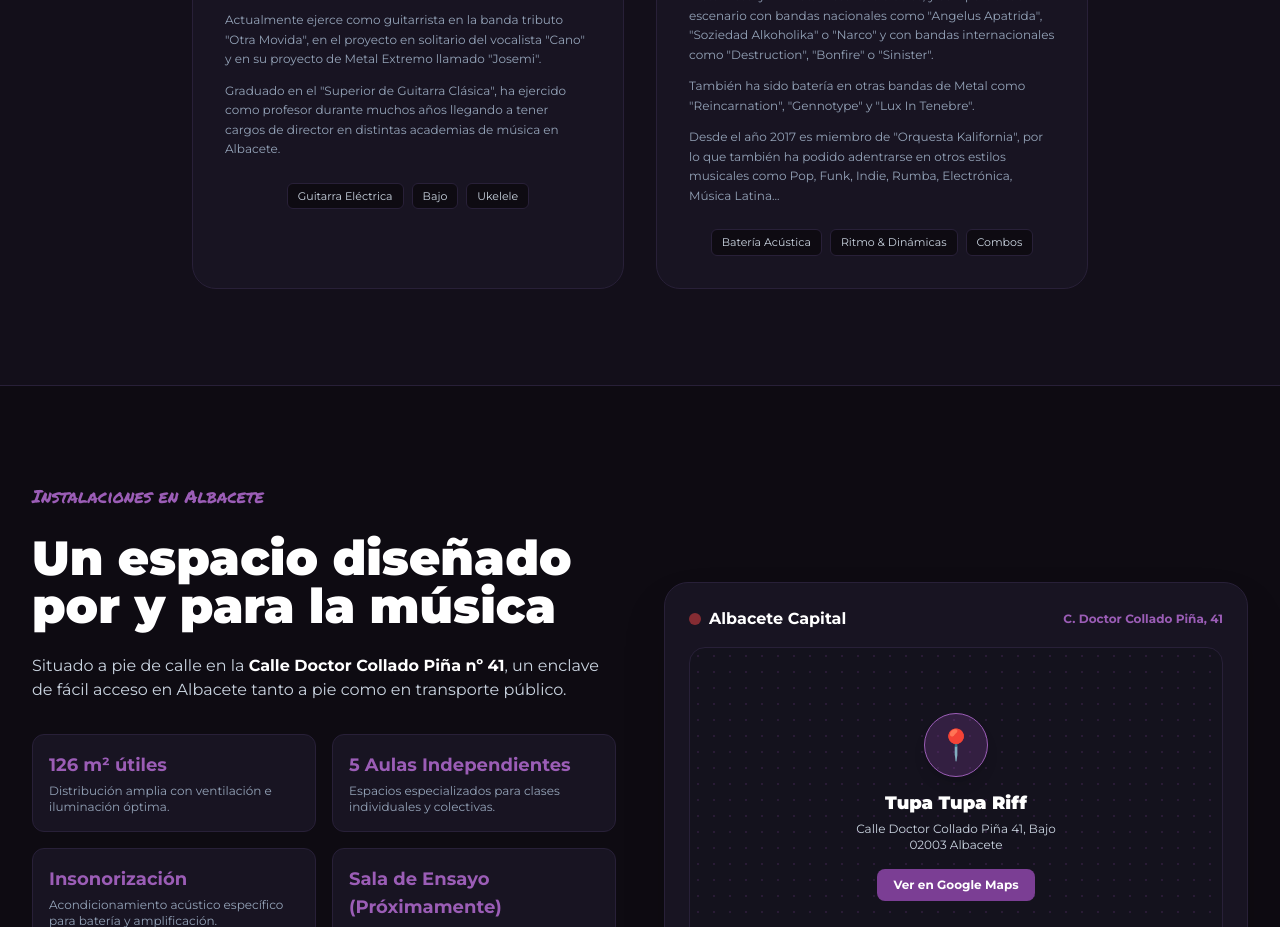
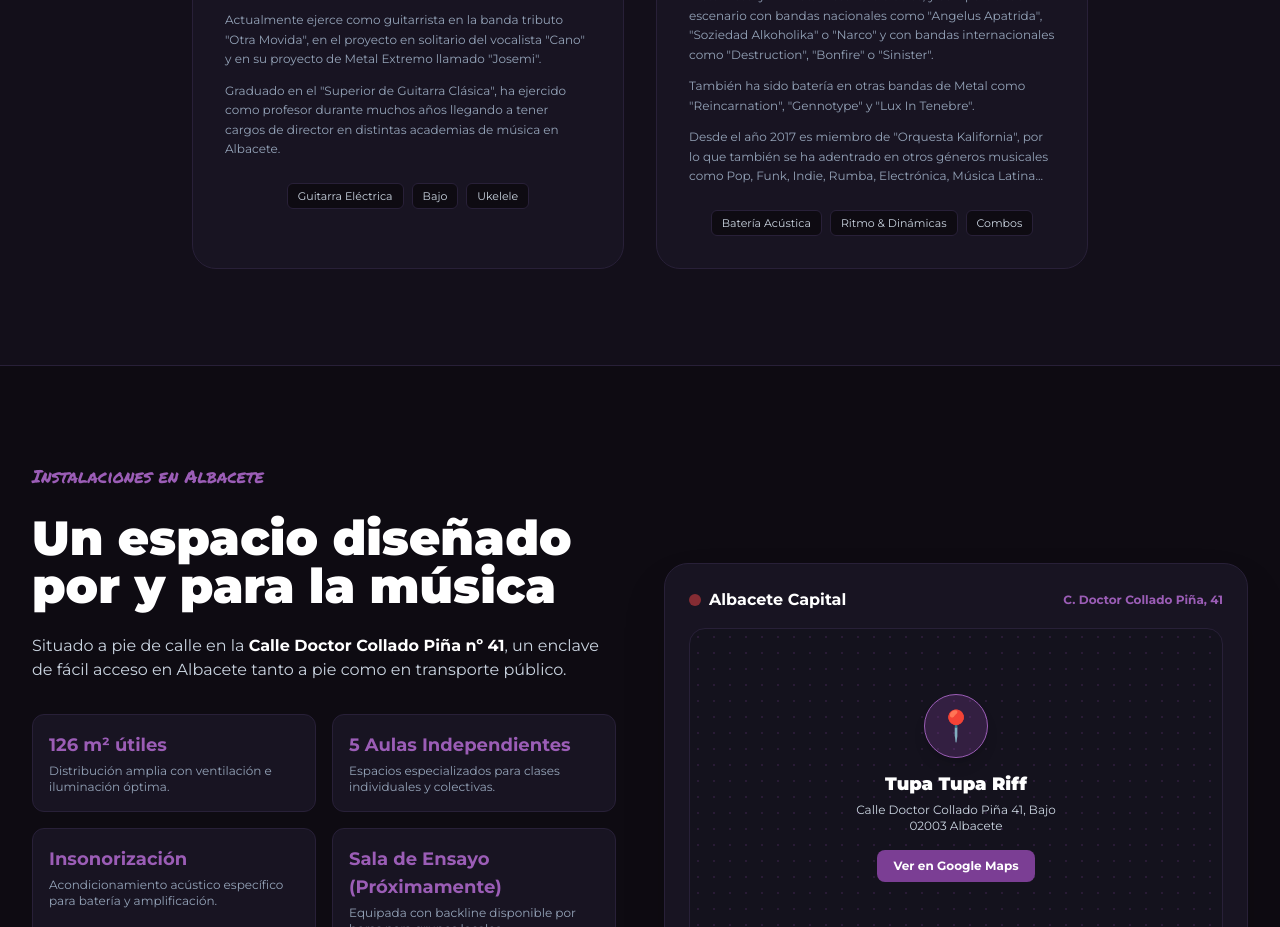
Before and after one commit to TupaTupaRiff/tupatupariff.com, a React (Vite) app: page / in a window 1280 px wide. Shown: the part 5120-6047 px from the top of the page. Built offline with nearby package versions, Linux system fonts and the light colour scheme.

Commit message:
Update description for Toñín in Equipo component

```diff
--- a/src/components/Equipo.tsx
+++ b/src/components/Equipo.tsx
@@ -11,7 +11,7 @@ const founders = [
   {
     name: 'Toñín',
     role: 'Profesor de Batería',
-    desc: 'Más de media vida dedicada a la música. Especializado en ritmos y grooves de Metal, Rock y Punk.\n\nFundador de "Insaniam", banda albaceteña de Metal Extremo con la que ha compuesto y grabado 4 álbumes de estudio hasta la fecha y con la que ha girado por toda España y Portugal, llegando a tocar en festivales de prestigio como "Viña Rock", "Alterna Festival", "Ginetarock", "Kanekas Metal Fest" y "Dimetal Fest" entre otros, y compartiendo escenario con bandas nacionales como "Angelus Apatrida", "Soziedad Alkoholika" o "Narco" y con bandas internacionales como "Destruction", "Bonfire" o "Sinister".\n\nTambién ha sido batería en otras bandas de Metal como "Reincarnation", "Gennotype" y "Lux In Tenebre".\n\nDesde el año 2017 es miembro de "Orquesta Kalifornia", por lo que también ha podido adentrarse en otros estilos musicales como Pop, Funk, Indie, Rumba, Electrónica, Música Latina...',
+    desc: 'Más de media vida dedicada a la música. Especializado en ritmos y grooves de Metal, Rock y Punk.\n\nFundador de "Insaniam", banda albaceteña de Metal Extremo con la que ha compuesto y grabado 4 álbumes de estudio hasta la fecha y con la que ha girado por toda España y Portugal, llegando a tocar en festivales de prestigio como "Viña Rock", "Alterna Festival", "Ginetarock", "Kanekas Metal Fest" y "Dimetal Fest" entre otros, y compartiendo escenario con bandas nacionales como "Angelus Apatrida", "Soziedad Alkoholika" o "Narco" y con bandas internacionales como "Destruction", "Bonfire" o "Sinister".\n\nTambién ha sido batería en otras bandas de Metal como "Reincarnation", "Gennotype" y "Lux In Tenebre".\n\nDesde el año 2017 es miembro de "Orquesta Kalifornia", por lo que también se ha adentrado en otros géneros musicales como Pop, Funk, Indie, Rumba, Electrónica, Música Latina...',
     tags: ['Batería Acústica', 'Ritmo & Dinámicas', 'Combos'],
     photos: ['/514251462_23865194876469953_3742931374954281679_n.jpg'],
   },
```
